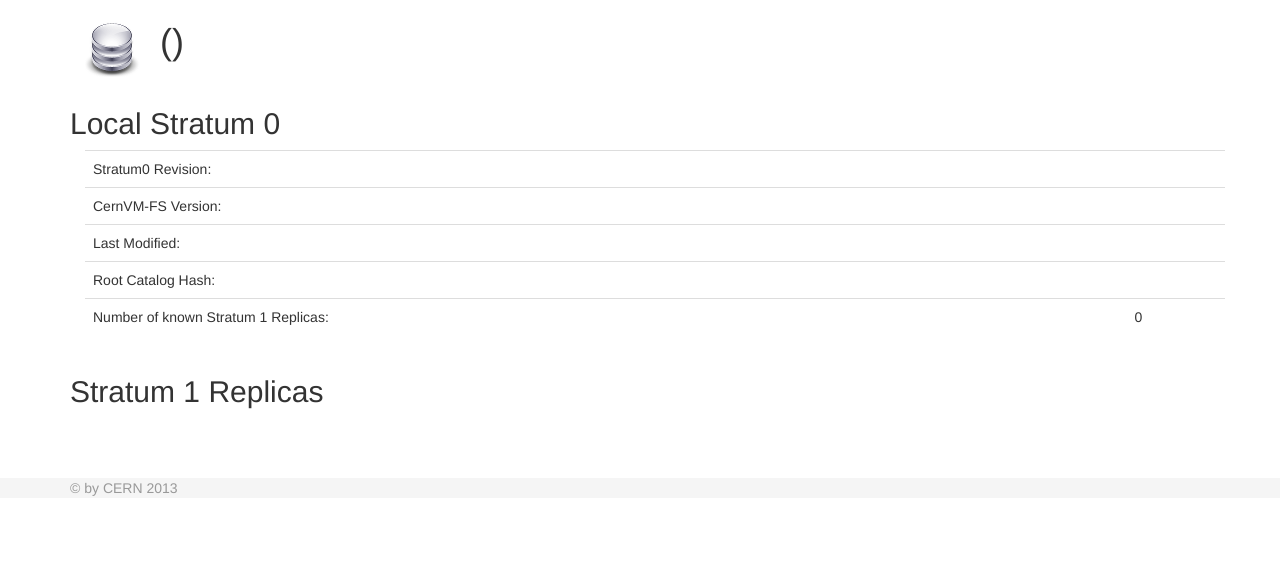
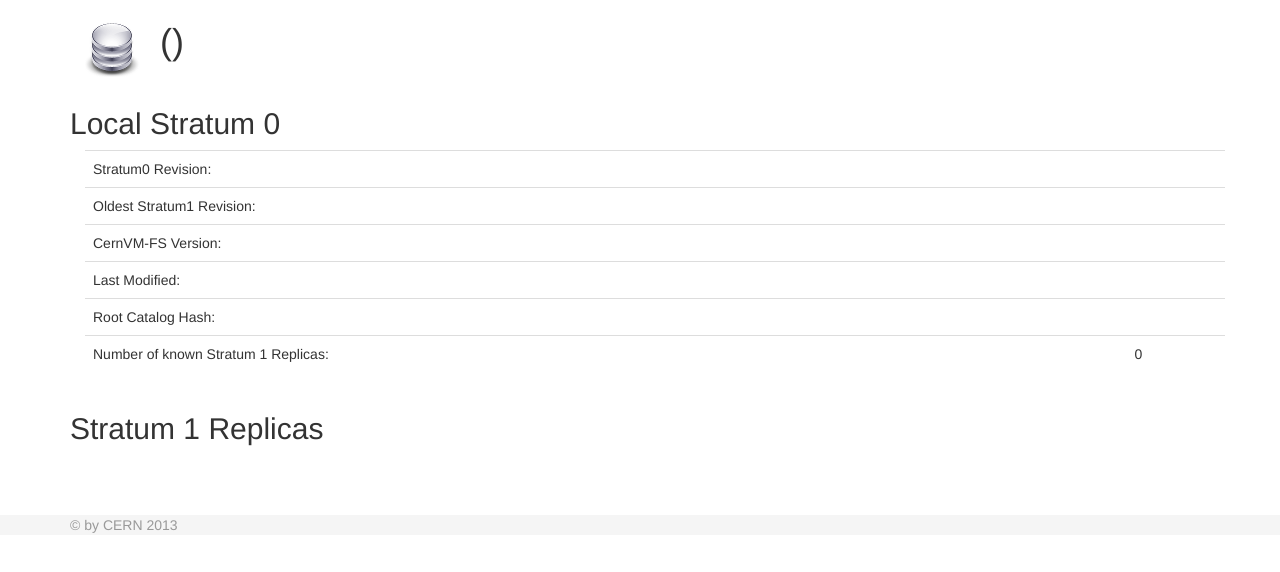
Before and after one commit to Moliholy/monitor, a Django app: template stratum0/templates/stratum0/details.html in a window 1280 px wide. Shown: the part 88-660 px from the top of the page. Run offline with Django 3.2, Linux system fonts and the light colour scheme; the template is opened without the code that fills it, so the values that code supplies are empty; some libraries are stand-ins or nearby versions.

Commit message:
dynamically updated oldest revision number in Stratum0 details page

```diff
--- a/stratum0/templates/stratum0/details.html
+++ b/stratum0/templates/stratum0/details.html
@@ -24,6 +24,7 @@
 var initial_stratum0_revision = "{{ stratum0.repository.manifest.revision }}";
 var stratum0_fqrn             = "{{ stratum0.fqrn }}";
 var stratum0_info_url         = "{% url 'stratum0_details' stratum0.fqrn %}";
+var stratum1_revisions        = {};
 
 function update_stratum0_display(s0_dom_id, json_data) {
     if (initial_stratum0_revision != json_data.revision) {
@@ -31,6 +32,7 @@
     }
 
     $(s0_dom_id + " .stratum0_revision"     ).html(json_data.revision);
+    // .min_stratum1_revision is updated dynamically in stratum1_display!
     $(s0_dom_id + " .stratum0_version"      ).html(json_data.version);
     $(s0_dom_id + " .stratum0_last_modified").html(format_timestamp(json_data.last_modified));
     $(s0_dom_id + " .stratum0_root_catalog" ).html(json_data.root_catalog_hash);
@@ -38,8 +40,22 @@
     return s0_dom_id;
 }
 
+function update_stratum0_stratum1_minimal_revision_display(s0_dom_id) {
+    var stratum1s = Object.keys(stratum1_revisions);
+    var minimal_stratum1_revision = 0;
+    for (var i = 0; i < stratum1s.length; ++i) {
+        var revision = stratum1_revisions[stratum1s[i]];
+        if (  minimal_stratum1_revision == 0 ||
+              minimal_stratum1_revision >  revision) {
+            minimal_stratum1_revision = revision;
+        }
+    }
+    $(s0_dom_id + " .min_stratum1_revision").html(minimal_stratum1_revision);
+}
+
 function update_stratum1_display(state_info, json_data) {
     var s1_dom_id = state_info.s1_dom_id;
+    var s0_dom_id = state_info.s0_dom_id;
 
     // hard reload of page when stratum0 revision changes
     if (initial_stratum0_revision != json_data.stratum0_revision) {
@@ -81,6 +97,10 @@
     // insert Stratum1 revision numbers
     $(s1_dom_id + " .stratum1_revision").html(json_data.revision);
 
+    // update Stratum1 minimal revision number list
+    stratum1_revisions[s1_dom_id] = json_data.revision;
+    update_stratum0_stratum1_minimal_revision_display(s0_dom_id)
+
     // insert last replication timestamp
     if (json_data.last_replication != "unknown") {
         $(s1_dom_id + " .stratum1_last_repl_info").show()
@@ -115,7 +135,9 @@
     leaky_update(
         stratum1.info_url,
         5 * 60,
-        { 's1_dom_id' : '#stratum1_' + stratum1.id, 'last_revision' : 0 },
+        { 's1_dom_id'     : '#stratum1_' + stratum1.id,
+          's0_dom_id'     : '#stratum0',
+          'last_revision' : 0 },
 
         update_stratum1_display,
         function(s1_dom_id, json_data) {
@@ -138,6 +160,10 @@
         <tr>
             <td>Stratum0 Revision:</td>
             <td class="stratum0_revision"></td>
+        </tr>
+        <tr>
+            <td>Oldest Stratum1 Revision:</td>
+            <td class="min_stratum1_revision"></td>
         </tr>
         <tr>
             <td>CernVM-FS Version:</td>
```
